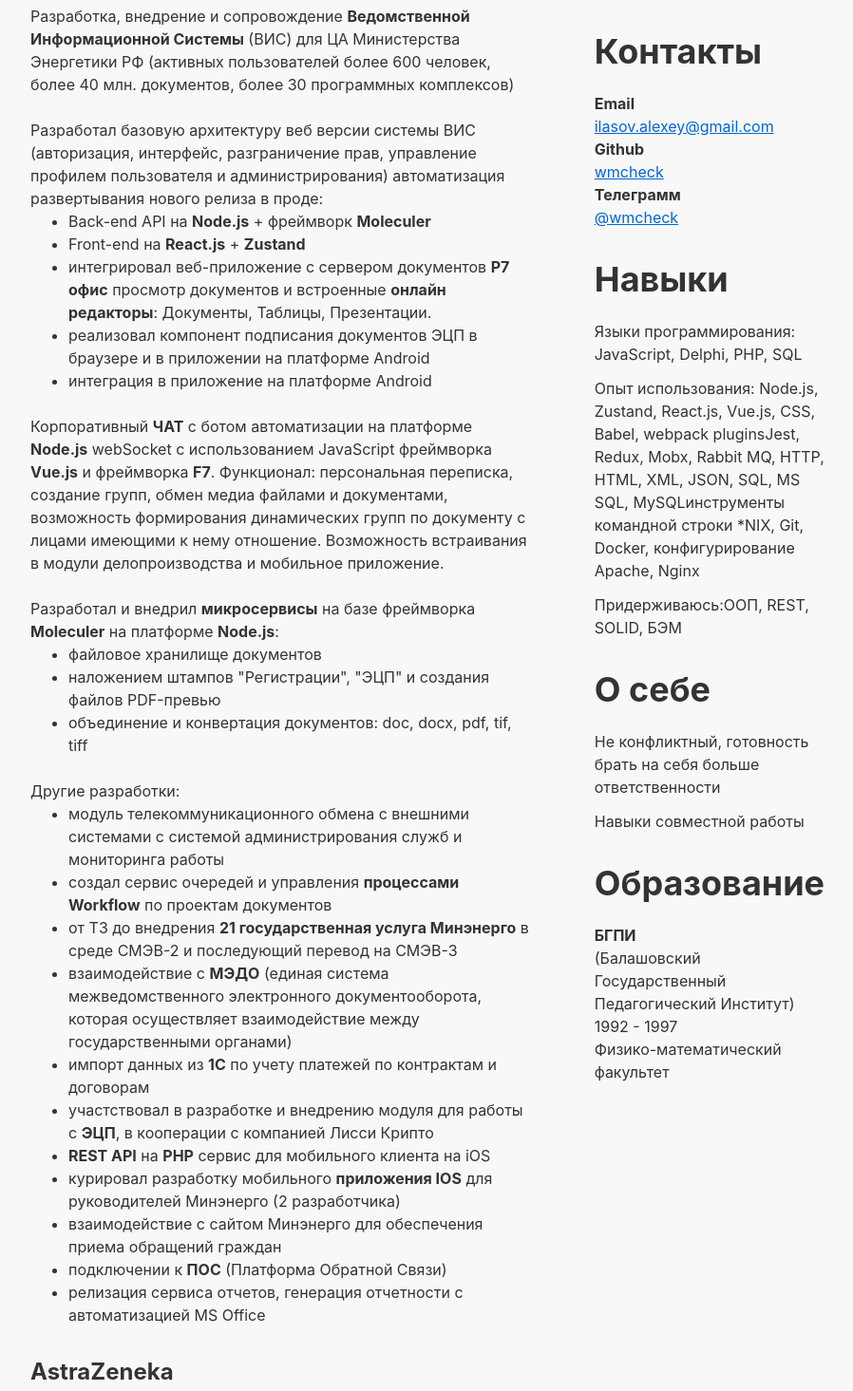
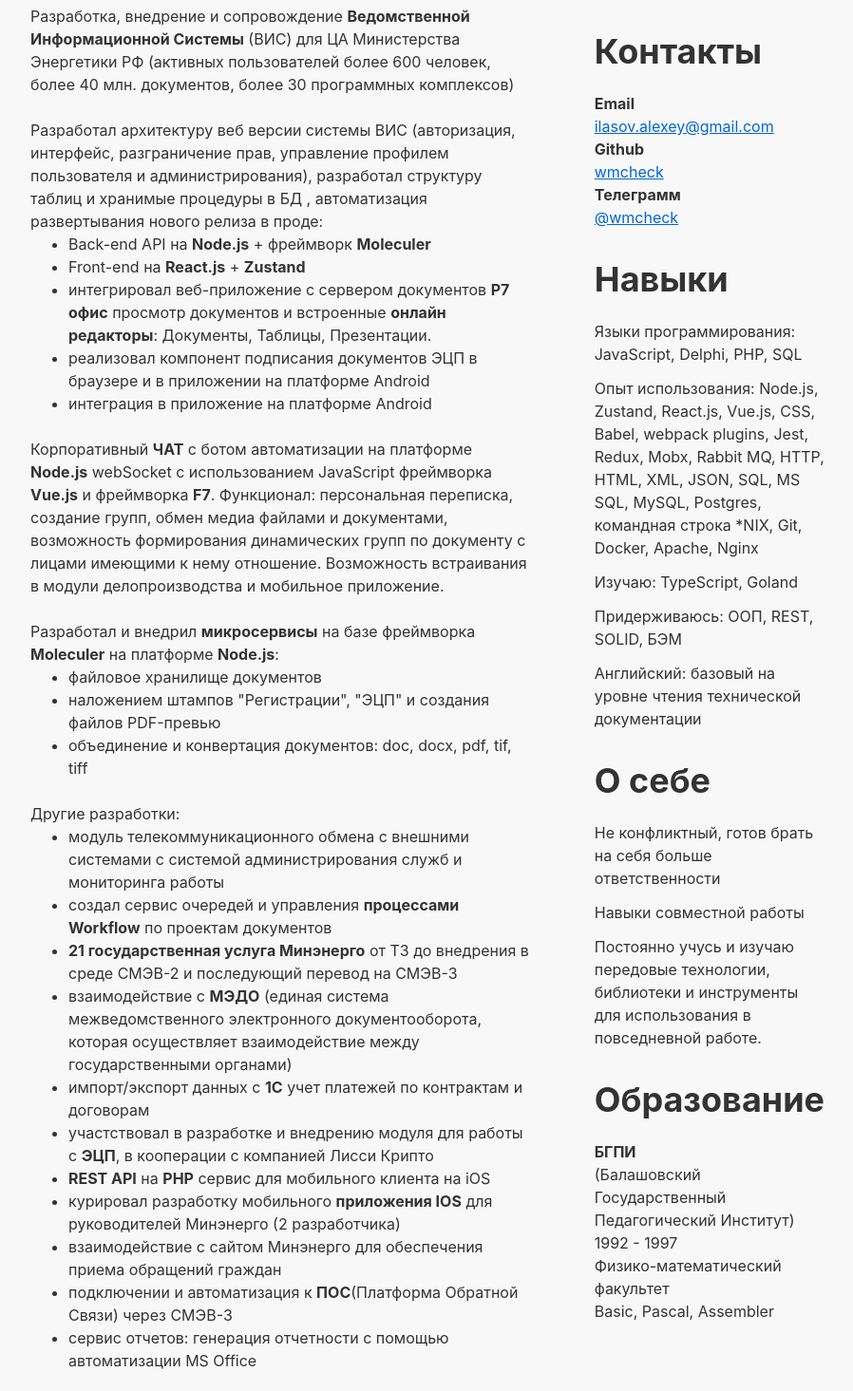
Before and after one commit to wmcheck/cra, a React (Create React App) app: page / in a window 1280 px wide. Shown: the part 505-1970 px from the top of the page at 95% size, without its empty margins (190-1088 px from the left). Built offline with nearby package versions, Linux system fonts and the light colour scheme.

Commit message:
fix: update

```diff
--- a/src/App.js
+++ b/src/App.js
@@ -11,7 +11,8 @@ function App() {
           </h1>
           <p className="lead" itemprop="description">
             Программист, Front-end и Back-end разработчик, архитектор решений.
-            Изучаю и практикую JavaScript, TypeScript, NodeJs и веб технологии.
+            Изучаю и практикую JavaScript, NodeJs и веб технологии, готов к
+            изучению новых языков.
           </p>
           <p>
             Нравится создавать алгоритмы для решения реальных задач, облегчающих
@@ -50,7 +51,7 @@ function App() {
                     itemtype="http://schema.org/PostalAddress"
                   >
                     <span itemprop="addressLocality">
-                      Балашиха мкр.Железнодорожный
+                      МО, Балашиха мкр.Железнодорожный
                     </span>
                   </span>
                 </span>
@@ -86,7 +87,6 @@ function App() {
               <p>
                 Языки программирования:{' '}
                 <span itemprop="knowsAbout">JavaScript</span>,{' '}
-                {/* <span itemprop="knowsAbout">TypeScript</span>,{' '} */}
                 <span itemprop="knowsAbout">Delphi</span>,{' '}
                 <span itemprop="knowsAbout">PHP</span>,{' '}
                 <span itemprop="knowsAbout">SQL</span>
@@ -98,25 +98,31 @@ function App() {
                 <span itemprop="knowsAbout">Vue.js</span>,{' '}
                 <span itemprop="knowsAbout">CSS</span>,{' '}
                 <span itemprop="knowsAbout">Babel</span>,{' '}
-                <span itemprop="knowsAbout">webpack</span> plugins
+                <span itemprop="knowsAbout">webpack plugins</span>,{' '}
                 <span itemprop="knowsAbout">Jest</span>,{' '}
                 <span itemprop="knowsAbout">Redux</span>,{' '}
                 <span itemprop="knowsAbout">Mobx</span>,{' '}
                 <span itemprop="knowsAbout">Rabbit MQ</span>,{' '}
                 <span itemprop="knowsAbout">HTTP, HTML, XML, JSON, SQL</span>,{' '}
-                <span itemprop="knowsAbout">MS SQL, MySQL</span>
-                <span itemprop="knowsAbout">
-                  инструменты командной строки *NIX
-                </span>
-                , <span itemprop="knowsAbout">Git</span>,{' '}
+                <span itemprop="knowsAbout">MS SQL, MySQL, Postgres</span>,{' '}
+                <span itemprop="knowsAbout">командная строка *NIX</span>,{' '}
+                <span itemprop="knowsAbout">Git</span>,{' '}
                 <span itemprop="knowsAbout">Docker</span>,{' '}
-                <span itemprop="knowsAbout">
-                  конфигурирование Apache, Nginx
-                </span>
+                <span itemprop="knowsAbout">Apache, Nginx</span>
               </p>
               <p>
-                Придерживаюсь:
+                Изучаю: <span itemprop="knowsAbout">TypeScript</span>,{' '}
+                <span itemprop="knowsAbout">Goland</span>{' '}
+              </p>
+              <p>
+                Придерживаюсь:{' '}
                 <span itemprop="knowsAbout">ООП, REST, SOLID, БЭМ</span>
+              </p>
+              <p>
+                Английский:{' '}
+                <span itemprop="knowsAbout">
+                  базовый на уровне чтения технической документации
+                </span>
               </p>
             </div>
           </div>
@@ -124,10 +130,12 @@ function App() {
           <div className="contacts">
             <h2>О себе</h2>
             <div className="compact">
+              <p>Не конфликтный, готов брать на себя больше ответственности</p>
+              <p>Навыки совместной работы</p>
               <p>
-                Не конфликтный, готовность брать на себя больше ответственности
+                Постоянно учусь и изучаю передовые технологии, библиотеки и
+                инструменты для использования в повседневной работе.
               </p>
-              <p>Навыки совместной работы</p>
             </div>
           </div>
 
@@ -138,6 +146,7 @@ function App() {
               <dd>(Балашовский Государственный Педагогический Институт)</dd>
               <dd>1992 - 1997</dd>
               <dd>Физико-математический факультет</dd>
+              <dd>Basic, Pascal, Assembler</dd>
             </dl>
           </div>
         </section>
@@ -156,22 +165,14 @@ function App() {
               Министерства Энергетики РФ (активных пользователей более 600
               человек, более 40 млн. документов, более 30 программных
               комплексов)
-              {/* Состав системы: Кадры, Делопроизводство, Телефонный справочник,
-              Обращения граждан, Администрирование системы, Контракты и
-              договора, Проекты документов, Контроль поручений,
-              Телекоммуникационный обмен, Госуслуги и межведомственные запросы
-              СМЭВ  т.д.  */}
             </p>
-            {/* <p>
-              Постоянно учусь и обучаю коллег использовать передовые технологии, библиотеки и инструменты в повседневной работе.
-              Разрабатываю и внедряю новые компоненты системы, создаю и продумываю структуры, оптимизирую хранение данных.
-            </p> */}
 
             <p>
-              Разработал базовую архитектуру веб версии системы ВИС
-              (авторизация, интерфейс, разграничение прав, управление профилем
-              пользователя и администрирования) автоматизация развертывания
-              нового релиза в проде:
+              Разработал архитектуру веб версии системы ВИС (авторизация,
+              интерфейс, разграничение прав, управление профилем пользователя и
+              администрирования), разработал структуру таблиц и хранимые
+              процедуры в БД , автоматизация развертывания нового релиза в
+              проде:
               <ul>
                 <li>
                   Back-end API на <b>Node.js</b> + фреймворк <b>Moleculer</b>
@@ -230,7 +231,7 @@ function App() {
                   по проектам документов
                 </li>
                 <li>
-                  от ТЗ до внедрения <b>21 государственная услуга Минэнерго</b>{' '}
+                  <b>21 государственная услуга Минэнерго</b> от ТЗ до внедрения
                   в среде СМЭВ-2 и последующий перевод на СМЭВ-3
                 </li>
                 <li>
@@ -239,8 +240,8 @@ function App() {
                   взаимодействие между государственными органами)
                 </li>
                 <li>
-                  импорт данных из <b>1С</b> по учету платежей по контрактам и
-                  договорам
+                  импорт/экспорт данных с <b>1С</b> учет платежей по контрактам
+                  и договорам
                 </li>
                 <li>
                   участствовал в разработке и внедрению модуля для работы с{' '}
@@ -259,11 +260,12 @@ function App() {
                   обращений граждан
                 </li>
                 <li>
-                  подключении к <b>ПОС</b> (Платформа Обратной Связи)
+                  подключении и автоматизация к <b>ПОС</b>(Платформа Обратной
+                  Связи) через СМЭВ-3
                 </li>
                 <li>
-                  релизация сервиса отчетов, генерация отчетности с
-                  автоматизацией MS Office
+                  сервис отчетов: генерация отчетности с помощью автоматизации
+                  MS Office
                 </li>
               </ul>
             </p>
@@ -327,11 +329,14 @@ function App() {
               Full stack Web Developer, 2005 - 2020. Индивидуальная разработка.
             </p>
             <p>
-              Создал и запустил <b>сайт</b> по прокату лимузинов и ретро
-              автомобилей в Москве и МО, автоматизировал онлайн заказы, SEO
-              продвижение и реклама в Яндекс Директ. Вывел сайт в поисковой
-              выдаче на первые позиции в поисковой выдаче Yandex и Google и
-              обеспечил постоянный поток заявок и заказов.
+              Создал и запустил 2 сайта по прокату лимузинов (limo-city.ru) и
+              ретро автомобилей (excalibur-phantom.ru) в Москве и МО,
+              автоматизировал онлайн заказы, SEO продвижение и реклама в Яндекс
+              Директ. Вывел сайт в поисковой выдаче на первые позиции в
+              поисковой выдаче Yandex и Google и обеспечил постоянный поток
+              заявок и заказов.
+              <br />P.S. в настоящиее время компании уже не
+              существует.
             </p>
           </section>
 
@@ -377,12 +382,12 @@ function App() {
         <div className="content content_awards">
           <section>
             <h2>Награды и Свидетельства</h2>
+            <img src="./001.png" width="90%" />
             <img src="./003.png" width="90%" />
             <img src="./002.png" width="90%" />
-            <img src="./001.png" width="90%" />
           </section>
         </div>
-        <div className="sidebar footer">&nbsp; Обновлено: 25.11.2023</div>
+        <div className="sidebar footer">&nbsp; Обновлено: 06.01.2024</div>
       </div>
     </>
   );
```
